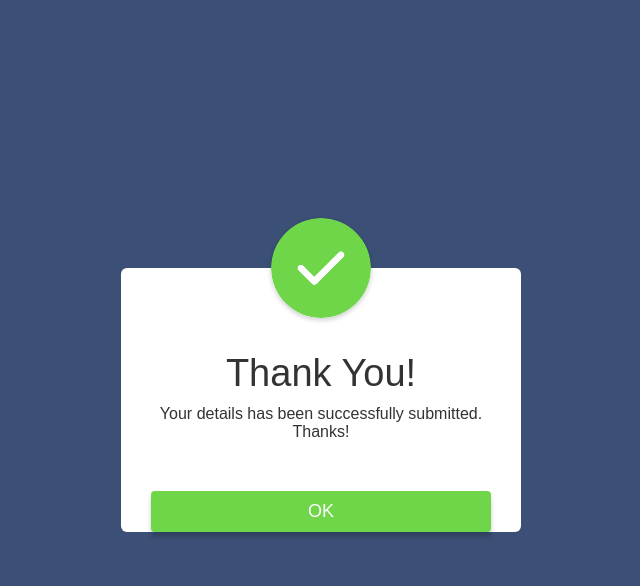
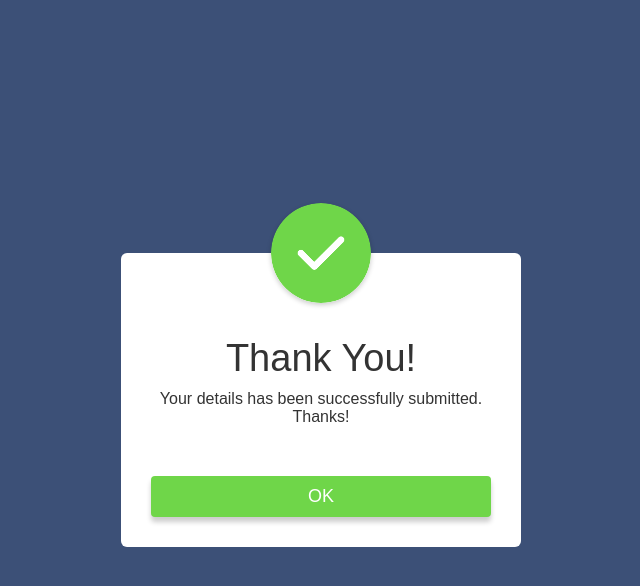
Before and after one commit to anshu9015/JavaScript30-Day13-popup-app-, a plain HTML site: page index.html in a window 1280 px wide. Both pictures are taken after a click on the button "Submit". Shown: the whole page, without its empty margins (319-959 px from the left). Drawn offline with Linux system fonts and the light colour scheme.

Commit message:
popup formed

```diff
--- a/style.css
+++ b/style.css
@@ -31,7 +31,7 @@
     left: 50%;
     transform: translate(-50%,-50%) scale(0.1);
     text-align: center;
-    padding: 0 30px;
+    padding: 0 30px 30px;
     color: #333;
     visibility: hidden;
     transition: transform 0.4s, top 0.4s;
```
